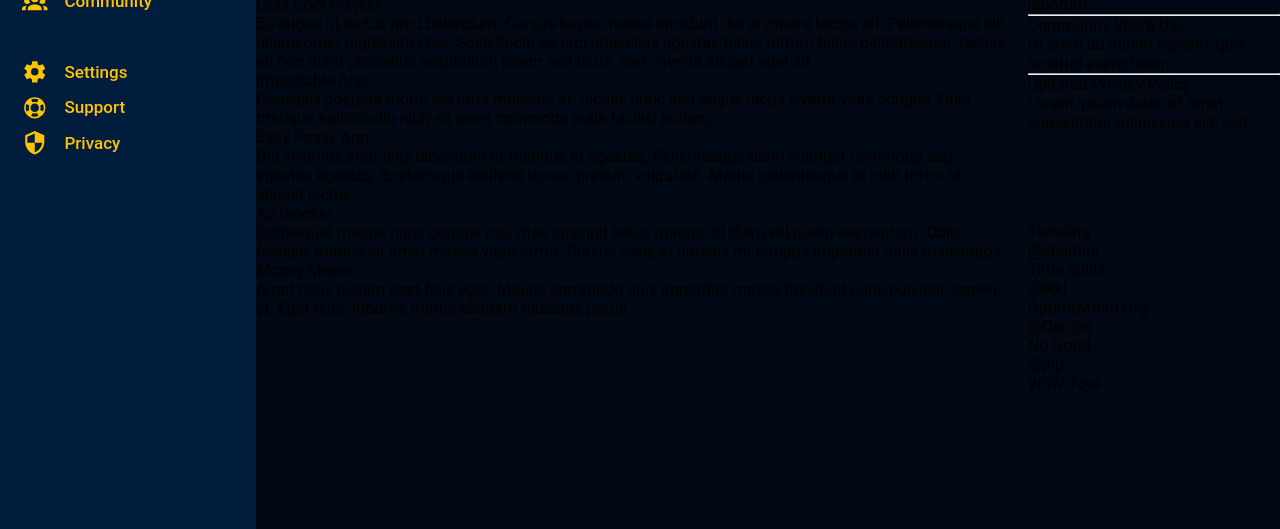
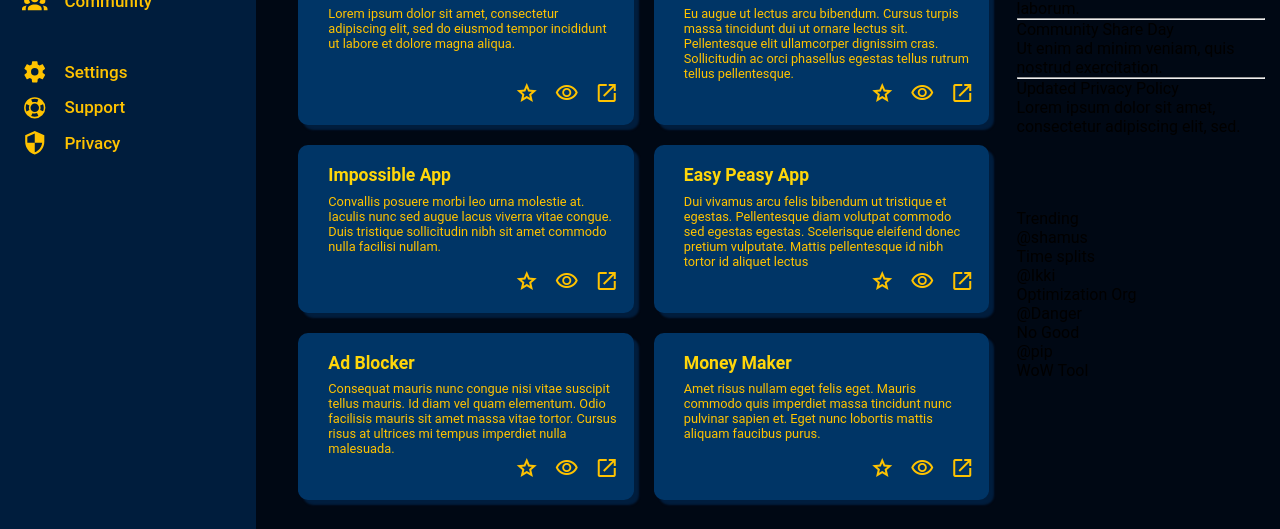
Before and after one commit to subit419/admin-dashboard, a plain HTML site: page index.html in a window 1280 px wide. Shown: the part 271-800 px from the top of the page. Drawn offline with nearby package versions, Linux system fonts and the light colour scheme.

Commit message:
done the card section

```diff
--- a/index.html
+++ b/index.html
@@ -5,6 +5,7 @@
     <meta name="viewport" content="width=device-width, initial-scale=1.0">
     <title>TOP | Admin Dashboard</title>
     <link rel="stylesheet" href="style.css">
+    <link rel="stylesheet" href="https://fonts.googleapis.com/css2?family=Material+Symbols+Outlined:opsz,wght,FILL,GRAD@20..48,100..700,0..1,-50..200" />
 </head>
 <body>
     <div class="container">
@@ -74,31 +75,100 @@
         <!-- End of Banner -->
 
         <div class="main">
+
             <div class="project-section">
-                <div class="project-section-header">Your Projects</div>
+                <h3 class="project-section-header">Your Projects</h3>
+                <div class="project-cards">
                     <div class="project">
                         <p class="title">Super Cool Project</p>
-                    <p>Lorem ipsum dolor sit amet, consectetur adipiscing elit, sed do eiusmod tempor incididunt ut labore et dolore magna aliqua. Ut enim ad minim veniam, quis nostrud exercitation ullamco laboris nisi ut aliquip ex ea commodo consequat</p>
+                        <p class="project-text">Lorem ipsum dolor sit amet, consectetur adipiscing elit, sed do eiusmod tempor incididunt ut labore et dolore magna aliqua. </p>
+                        <div class="actions">
+                            <span class="material-symbols-outlined">
+                                star
+                            </span>
+                            <span class="material-symbols-outlined">
+                                visibility
+                            </span>
+                            <span class="material-symbols-outlined">
+                                open_in_new
+                            </span>
+                        </div>
                     </div>
                     <div class="project">
                         <p class="title">Less Cool Project</p>
-                    <p>Eu augue ut lectus arcu bibendum. Cursus turpis massa tincidunt dui ut ornare lectus sit. Pellentesque elit ullamcorper dignissim cras. Sollicitudin ac orci phasellus egestas tellus rutrum tellus pellentesque. Iaculis eu non diam phasellus vestibulum lorem sed risus. Sem viverra aliquet eget sit.</p>
+                        <p class="project-text">Eu augue ut lectus arcu bibendum. Cursus turpis massa tincidunt dui ut ornare lectus sit. Pellentesque elit ullamcorper dignissim cras. Sollicitudin ac orci phasellus egestas tellus rutrum tellus pellentesque.</p>
+                        <div class="actions">
+                            <span class="material-symbols-outlined">
+                                star
+                            </span>
+                            <span class="material-symbols-outlined">
+                                visibility
+                            </span>
+                            <span class="material-symbols-outlined">
+                                open_in_new
+                            </span>
+                        </div>
                     </div>
                     <div class="project">
                         <p class="title">Impossible App</p>
-                    <p>Convallis posuere morbi leo urna molestie at. Iaculis nunc sed augue lacus viverra vitae congue. Duis tristique sollicitudin nibh sit amet commodo nulla facilisi nullam.</p>
+                        <p class="project-text">Convallis posuere morbi leo urna molestie at. Iaculis nunc sed augue lacus viverra vitae congue. Duis tristique sollicitudin nibh sit amet commodo nulla facilisi nullam.</p>
+                        <div class="actions">
+                            <span class="material-symbols-outlined">
+                                star
+                            </span>
+                            <span class="material-symbols-outlined">
+                                visibility
+                            </span>
+                            <span class="material-symbols-outlined">
+                                open_in_new
+                            </span>
+                        </div>
                     </div>
                     <div class="project">
                         <p class="title">Easy Peasy App</p>
-                    <p>Dui vivamus arcu felis bibendum ut tristique et egestas. Pellentesque diam volutpat commodo sed egestas egestas. Scelerisque eleifend donec pretium vulputate. Mattis pellentesque id nibh tortor id aliquet lectus</p>
+                        <p class="project-text">Dui vivamus arcu felis bibendum ut tristique et egestas. Pellentesque diam volutpat commodo sed egestas egestas. Scelerisque eleifend donec pretium vulputate. Mattis pellentesque id nibh tortor id aliquet lectus</p>
+                        <div class="actions">
+                            <span class="material-symbols-outlined">
+                                star
+                            </span>
+                            <span class="material-symbols-outlined">
+                                visibility
+                            </span>
+                            <span class="material-symbols-outlined">
+                                open_in_new
+                            </span>
+                        </div>
                     </div>
                     <div class="project">
                         <p class="title">Ad Blocker</p>
-                    <p>Consequat mauris nunc congue nisi vitae suscipit tellus mauris. Id diam vel quam elementum. Odio facilisis mauris sit amet massa vitae tortor. Cursus risus at ultrices mi tempus imperdiet nulla malesuada.</p>
+                        <p class="project-text">Consequat mauris nunc congue nisi vitae suscipit tellus mauris. Id diam vel quam elementum. Odio facilisis mauris sit amet massa vitae tortor. Cursus risus at ultrices mi tempus imperdiet nulla malesuada.</p>
+                        <div class="actions">
+                            <span class="material-symbols-outlined">
+                                star
+                            </span>
+                            <span class="material-symbols-outlined">
+                                visibility
+                            </span>
+                            <span class="material-symbols-outlined">
+                                open_in_new
+                            </span>
+                        </div>
                     </div>
                     <div class="project">
                         <p class="title">Money Maker</p>
-                    <p>Amet risus nullam eget felis eget. Mauris commodo quis imperdiet massa tincidunt nunc pulvinar sapien et. Eget nunc lobortis mattis aliquam faucibus purus.</p>
+                        <p class="project-text">Amet risus nullam eget felis eget. Mauris commodo quis imperdiet massa tincidunt nunc pulvinar sapien et. Eget nunc lobortis mattis aliquam faucibus purus.</p>
+                        <div class="actions">
+                            <span class="material-symbols-outlined">
+                                star
+                            </span>
+                            <span class="material-symbols-outlined">
+                                visibility
+                            </span>
+                            <span class="material-symbols-outlined">
+                                open_in_new
+                            </span>
+                        </div>
+                    </div>
                 </div>
             </div>
 
--- a/style.css
+++ b/style.css
@@ -73,6 +73,8 @@
     background-color: var(--neutral);
     display: grid;
     grid-template-rows: 1fr 2fr;
+    box-shadow: 0px 5px 5px var(--dark);
+    z-index: 3;
 }
 
 .header-top {
@@ -151,8 +153,8 @@
 }
 
 .profile-pic-big {
-    width: 80px;
-    height: 80px;
+    width: 70px;
+    height: 70px;
     border-radius: 50%;
     outline-color: var(--yellow);
     margin-right: 1em;
@@ -162,12 +164,12 @@
     color: var(--amber);
     font-weight: bold;
     font-size: 17pt;
-    margin-bottom: 3vh;
+    margin-bottom: 0.5em;
 }
 
 .new-post-section {
     padding: 30px 25px 15px 0;
-    width: 20vw;
+    width: 30vw;
 }
 
 .new-post-section button {
@@ -175,7 +177,7 @@
     background-color: var(--darkest);
     color: var(--amber);
     height: 5vh;
-    width: 5vw;
+    width: 8vw;
     font-weight: bold;
     border: none;
 }
@@ -197,11 +199,58 @@
     display: grid;
     grid-template-columns: 3fr 1fr;
     grid-template-rows: 1fr 1fr;
-    gap: 15px;
+    padding: 15px 15px 15px 15px;
 }
 
 .project-section {
+    margin-top: 15px;
     grid-area:1/1/3/2;
+}
+
+.actions span {
+    color: var(--amber);
+}
+
+.project-section h3 {
+    color: var(--yellow);
+    font-size: 1.5em;
+    margin-bottom: 10px
+}
+
+.project-cards {
+    display: flex;
+    gap: 20px;
+    flex-wrap: wrap;
+    justify-content: center;
+}
+.project {
+    display: flex;
+    flex-direction: column;
+    padding: 20px 15px 20px 30px;
+    background-color: var(--neutral);
+    width: 45%;
+    border-radius: 10px;
+    box-shadow: 5px 5px 2px var(--dark);
+}
+
+.actions {
+    margin-top: auto;
+    align-self: flex-end;
+    justify-content: flex-end;
+    display: flex;
+    gap: 1em;
+}
+
+.project-text {
+    color: var(--amber);
+    font-size: .8em;
+}
+
+.project .title {
+    font-size: 1.1em;
+    font-weight: bold;
+    color: var(--yellow);
+    margin-bottom: .5em;
 }
 
 .announcement-section {
```
Lines whose indentation alone changed are shown as unchanged.
